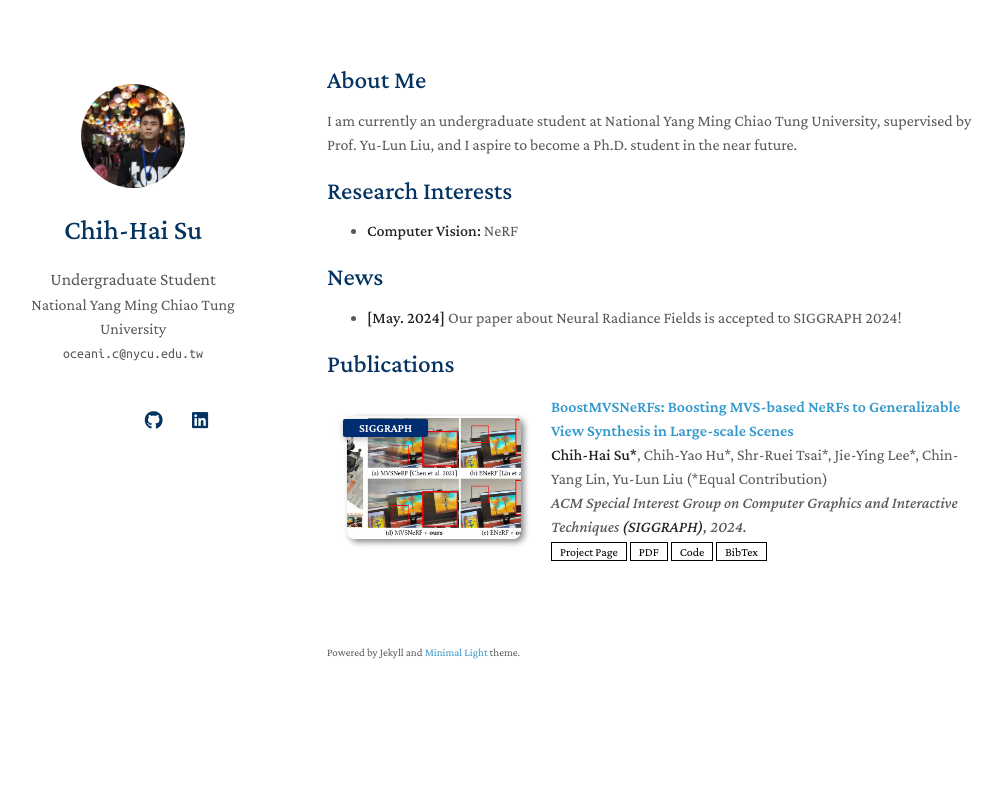
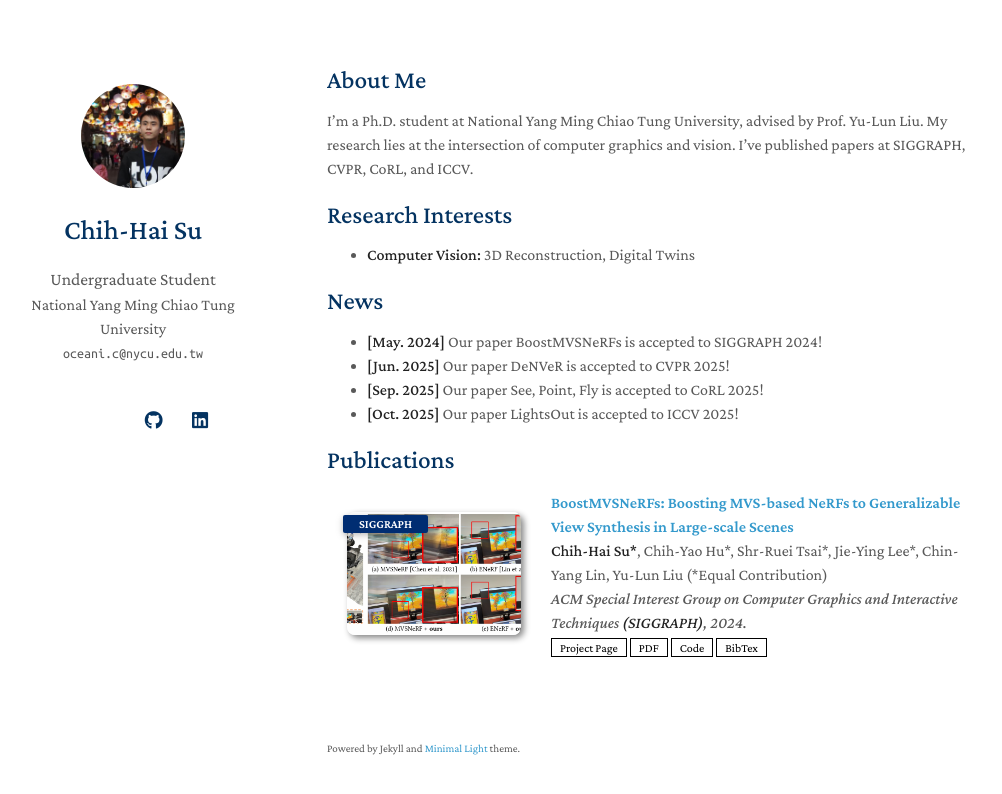
Before and after one commit to Su-Terry/Su-Terry.github.io, a Jekyll site: the page built from index.md, in a window 1280 px wide. Shown: the top 794 px of the page, without its empty margins (143-1145 px from the left). Built offline with Jekyll 4.4.1, drawn with Linux system fonts in a browser that asks for light colours; nearby versions of some CDN libraries; a style sheet for code colours, icons or effects is not loaded; our own code applies the rules of GitHub Pages for plain Markdown files.

Commit message:
Update website

```diff
--- a/index.md
+++ b/index.md
@@ -4,15 +4,18 @@ layout: homepage
 
 ## About Me
 
-I am currently an undergraduate student at National Yang Ming Chiao Tung University, supervised by Prof. Yu-Lun Liu, and I aspire to become a Ph.D. student in the near future.
+I’m a Ph.D. student at National Yang Ming Chiao Tung University, advised by Prof. Yu-Lun Liu. My research lies at the intersection of computer graphics and vision. I’ve published papers at SIGGRAPH, CVPR, CoRL, and ICCV.
 
 ## Research Interests
 
-- **Computer Vision:** NeRF
+- **Computer Vision:** 3D Reconstruction, Digital Twins
 
 ## News
 
-- **[May. 2024]** Our paper about Neural Radiance Fields is accepted to SIGGRAPH 2024!
+- **[May. 2024]** Our paper BoostMVSNeRFs is accepted to SIGGRAPH 2024!
+- **[Jun. 2025]** Our paper DeNVeR is accepted to CVPR 2025!
+- **[Sep. 2025]** Our paper See, Point, Fly is accepted to CoRL 2025!
+- **[Oct. 2025]** Our paper LightsOut is accepted to ICCV 2025!
 
 {% include_relative _includes/publications.md %}
 
```
Also changed, not shown: 2 other files.
